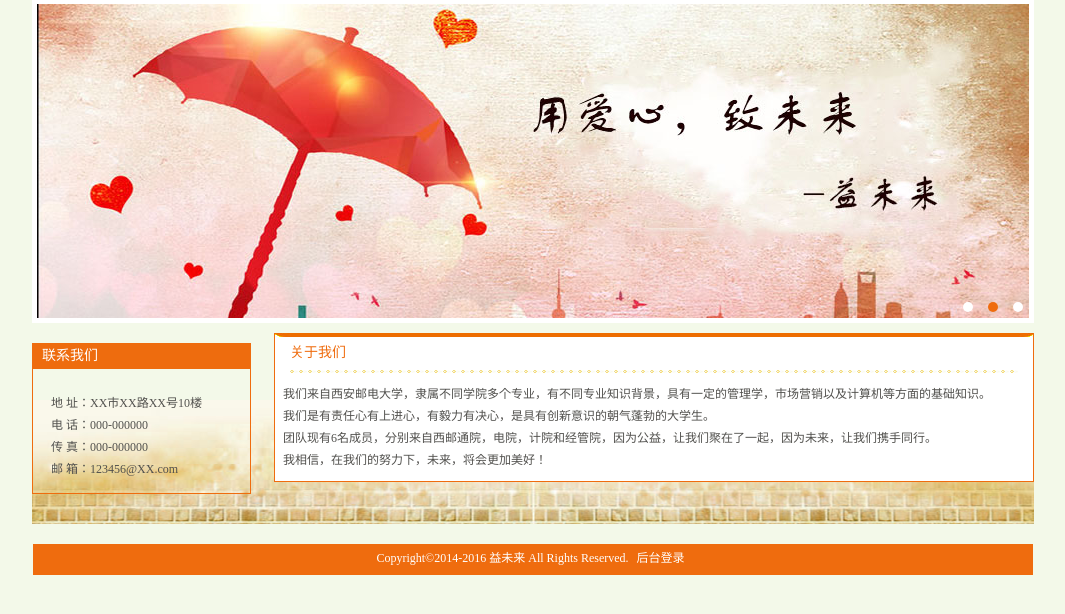
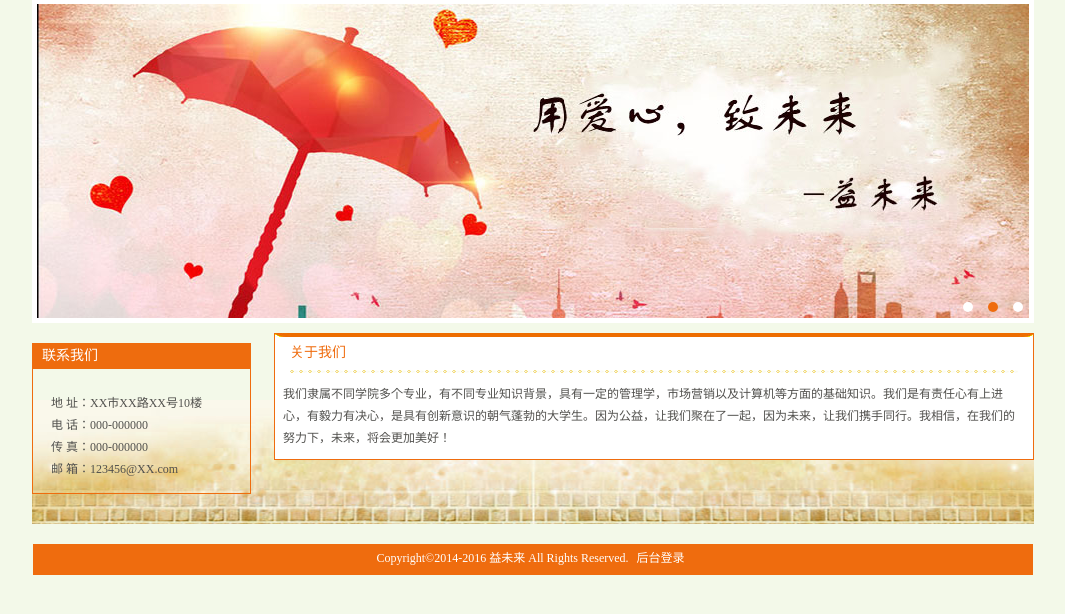
Before and after one commit to dreamer2018/YWL, a Django app: page /about/ in a window 1280 px wide. Shown: the part 132-746 px from the top of the page, without its empty margins (107-1172 px from the left). Run offline with Django 3.2, Linux system fonts and the light colour scheme.

Commit message:
些许修改

```diff
--- a/templates/about.html
+++ b/templates/about.html
@@ -9,11 +9,7 @@
                 </div>
                 <div class="about_con">
 
-                    <p>我们来自西安邮电大学，隶属不同学院多个专业，有不同专业知识背景，具有一定的管理学，市场营销以及计算机等方面的基础知识。
-                    <p>
-                    <p>我们是有责任心有上进心，有毅力有决心，是具有创新意识的朝气蓬勃的大学生。
-                    <p>团队现有6名成员，分别来自西邮通院，电院，计院和经管院，因为公益，让我们聚在了一起，因为未来，让我们携手同行。</p>
-                    <p>我相信，在我们的努力下，未来，将会更加美好！</p>
+                    <p>我们隶属不同学院多个专业，有不同专业知识背景，具有一定的管理学，市场营销以及计算机等方面的基础知识。我们是有责任心有上进心，有毅力有决心，是具有创新意识的朝气蓬勃的大学生。因为公益，让我们聚在了一起，因为未来，让我们携手同行。我相信，在我们的努力下，未来，将会更加美好！</p>
                 </div>
             </div>
         </div>
--- a/templates/index.html
+++ b/templates/index.html
@@ -27,7 +27,7 @@
                     <div class="label_title">联系我们</div>
                 </div>
                 <ul class="label_pad mTop10">
-                    <div>地 址：西安市长安区西安邮电大学长安校区西区</div>
+                    <div>地 址：xxxxxxxxxxxx</div>
                     <div>电 话：000-000000</div>
                     <div>传 真：000-000000</div>
                     <div>邮 箱：123456@XX.com</div>
@@ -67,7 +67,7 @@
                 </div>
                 <div class="label_content">
                     <p>
-                        我们来自西安邮电大学，隶属不同学院多个专业，有不同专业知识背景，具有一定的管理学，市场营销以及计算机等方面的基础知识。我们是有责任心有上进心，有毅力有决心，是具有创新意识的朝气蓬勃的大学生。团队现有6名成员，分别来自西邮通院，电院，计院和经管院，因为公益，让我们聚在了一起，因为未来，让我们携手同行。我相信，在我们的努力下，未来，将会更加美好！<a
+                        我们隶属不同学院多个专业，有不同专业知识背景，具有一定的管理学，市场营销以及计算机等方面的基础知识。我们是有责任心有上进心，有毅力有决心，是具有创新意识的朝气蓬勃的大学生。因为公益，让我们聚在了一起，因为未来，让我们携手同行。我相信，在我们的努力下，未来，将会更加美好！<a
                             href="/about/">[ 更多 ]</a>。</p>
                 </div>
             </div>
```
